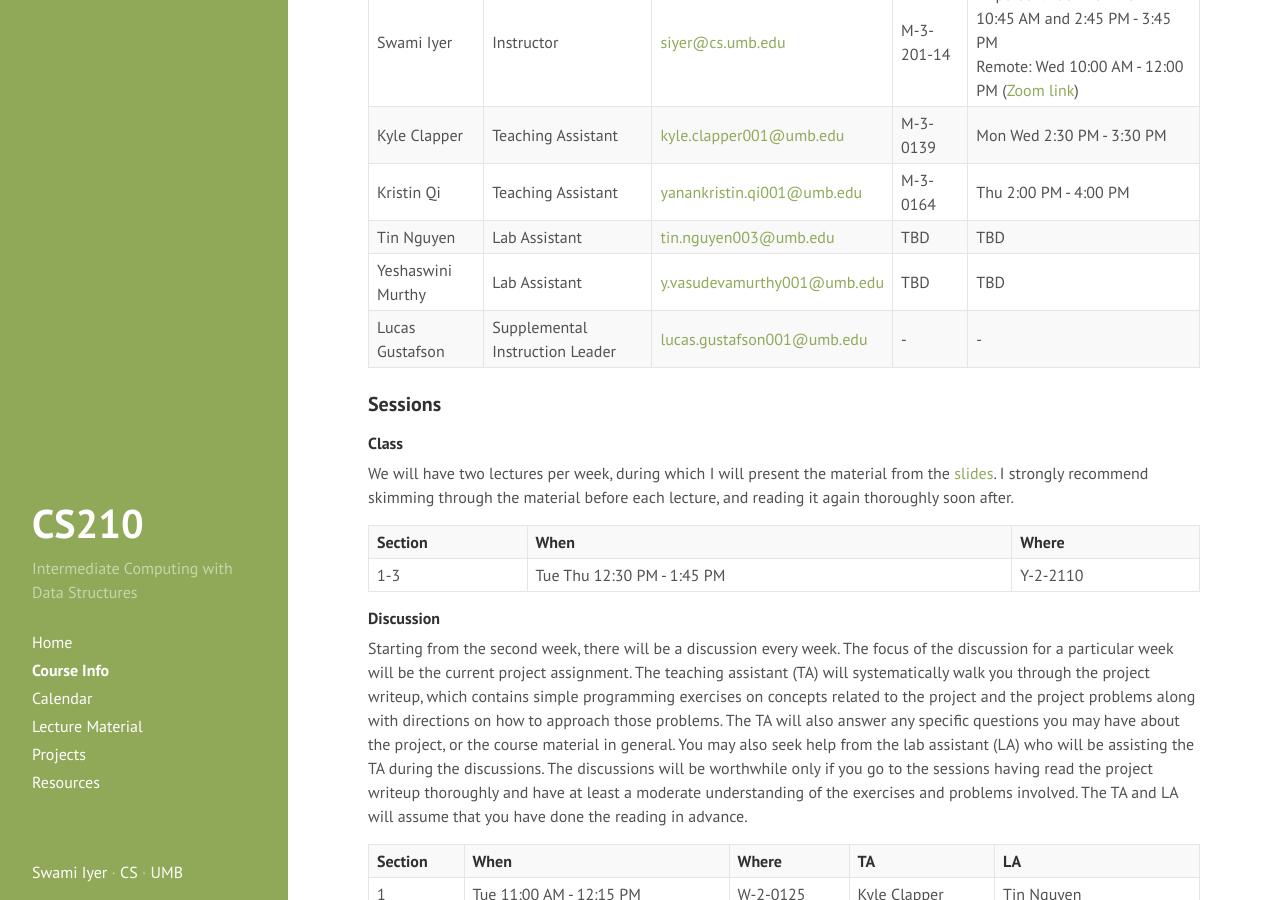
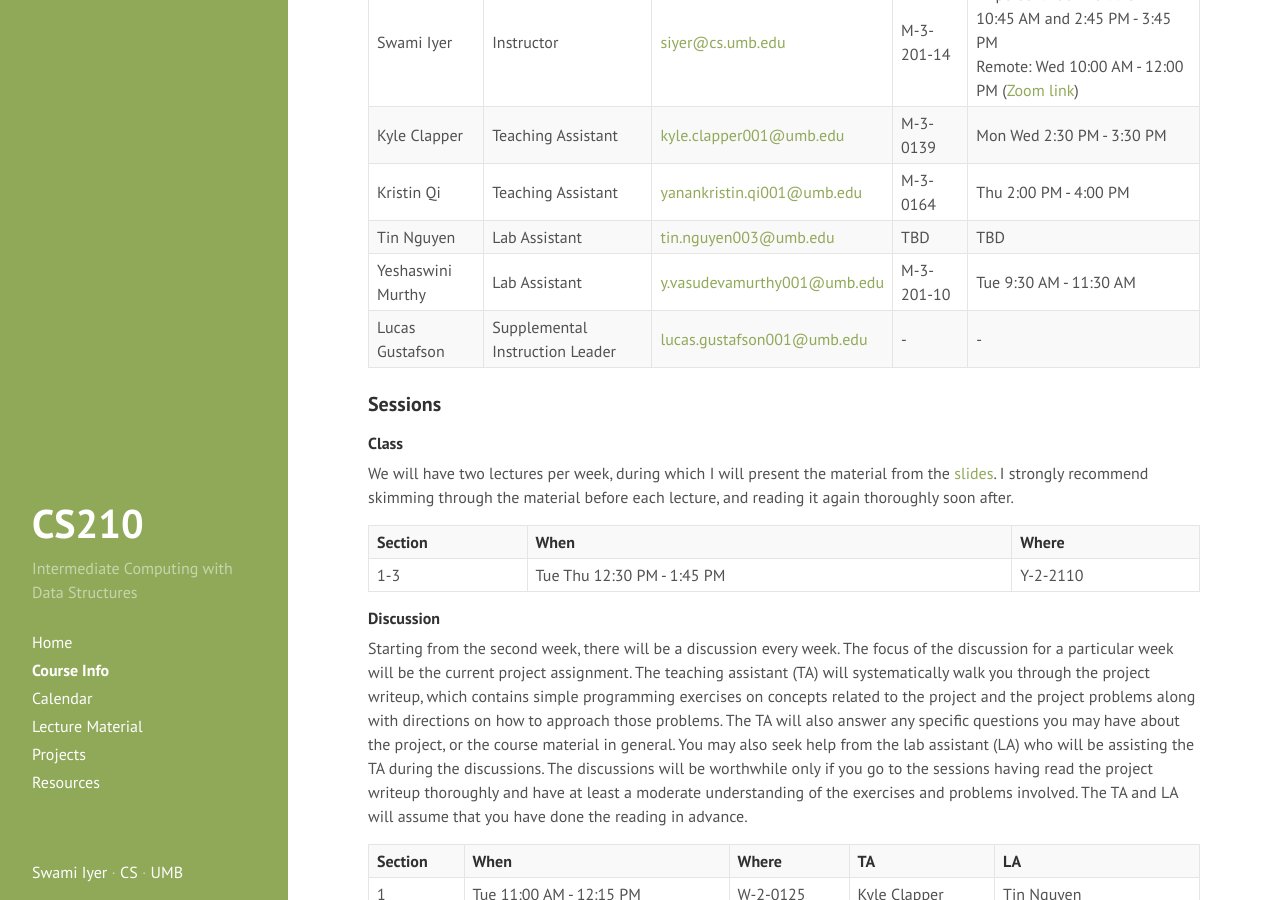
Before and after one commit to swamiiyer/swamiiyer.github.io, a Jekyll site: the page built from _pages/cs210/course_info.md, in a window 1280 px wide and 900 px high, scrolled down 586 px. Built offline with Jekyll 4.4.1, drawn with Linux system fonts in a browser that asks for light colours.

Commit message:
office hours

```diff
--- a/_pages/cs210/course_info.md
+++ b/_pages/cs210/course_info.md
@@ -20,7 +20,7 @@ Swami Iyer | Instructor | [siyer@cs.umb.edu](siyer@cs.umb.edu) | M-3-201-14 | In
 Kyle Clapper | Teaching Assistant | [kyle.clapper001@umb.edu](kyle.clapper001@umb.edu) | M-3-0139 | Mon Wed 2:30 PM - 3:30 PM |
 Kristin Qi | Teaching Assistant | [yanankristin.qi001@umb.edu](yanankristin.qi001@umb.edu) | M-3-0164 | Thu 2:00 PM - 4:00 PM
 Tin Nguyen | Lab Assistant | [tin.nguyen003@umb.edu](tin.nguyen003@umb.edu) | TBD | TBD |
-Yeshaswini Murthy | Lab Assistant | [y.vasudevamurthy001@umb.edu](y.vasudevamurthy001@umb.edu) | TBD |TBD |
+Yeshaswini Murthy | Lab Assistant | [y.vasudevamurthy001@umb.edu](y.vasudevamurthy001@umb.edu) | M-3-201-10 | Tue 9:30 AM - 11:30 AM |
 Lucas Gustafson | Supplemental Instruction Leader | [lucas.gustafson001@umb.edu](lucas.gustafson001@umb.edu) | - | - |
 
 ### Sessions
```
